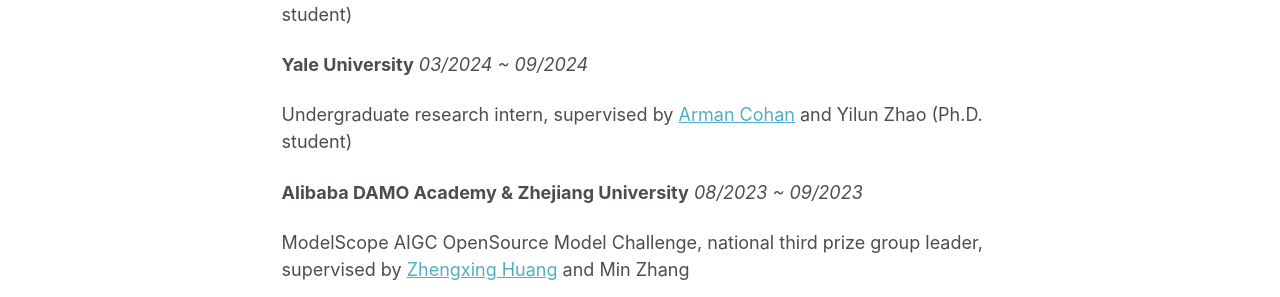
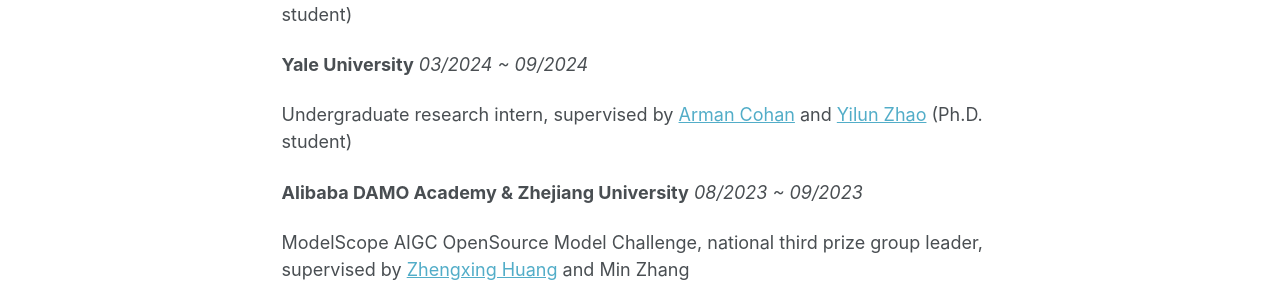
Before and after one commit to katie-chen2/katie-chen2.github.io, a Jekyll site: the page built from index.md, in a window 1280 px wide and 1194 px high. Shown: the part 698-995 px from the top of the window. Built offline with Jekyll 4.4.1, drawn with Linux system fonts in a browser that asks for light colours; nearby versions of some CDN libraries; our own code applies the rules of GitHub Pages for plain Markdown files; library files that are not in the unit come from our copies; part of the change alters nothing that is shown.

```diff
--- a/_layouts/default.html
+++ b/_layouts/default.html
@@ -121,7 +121,7 @@
                         <p><strong>Zhejiang University</strong>    <em>09/2024 ~ Present</em></p>
                         <p>Undergraduate research intern, supervised by <a href="https://person.zju.edu.cn/en/ningyu">Ningyu Zhang</a> and Mengru Wang (Ph.D. student) </p>
                         <p><strong>Yale University</strong>    <em>03/2024 ~ 09/2024</em></p>
-                        <p>Undergraduate research intern, supervised by <a href="https://armancohan.com/">Arman Cohan</a> and Yilun Zhao (Ph.D. student) </p>
+                        <p>Undergraduate research intern, supervised by <a href="https://armancohan.com/">Arman Cohan</a> and <a href="https://yilunzhao.github.io/">Yilun Zhao</a> (Ph.D. student) </p>
                         <p><strong>Alibaba DAMO Academy & Zhejiang University</strong>    <em>08/2023 ~ 09/2023</em></p>
                         <p>ModelScope AIGC OpenSource Model Challenge, national third prize group leader, supervised by <a href="https://person.zju.edu.cn/en/hzx#768894">Zhengxing Huang</a> and Min Zhang </p>
                     </section>
```
